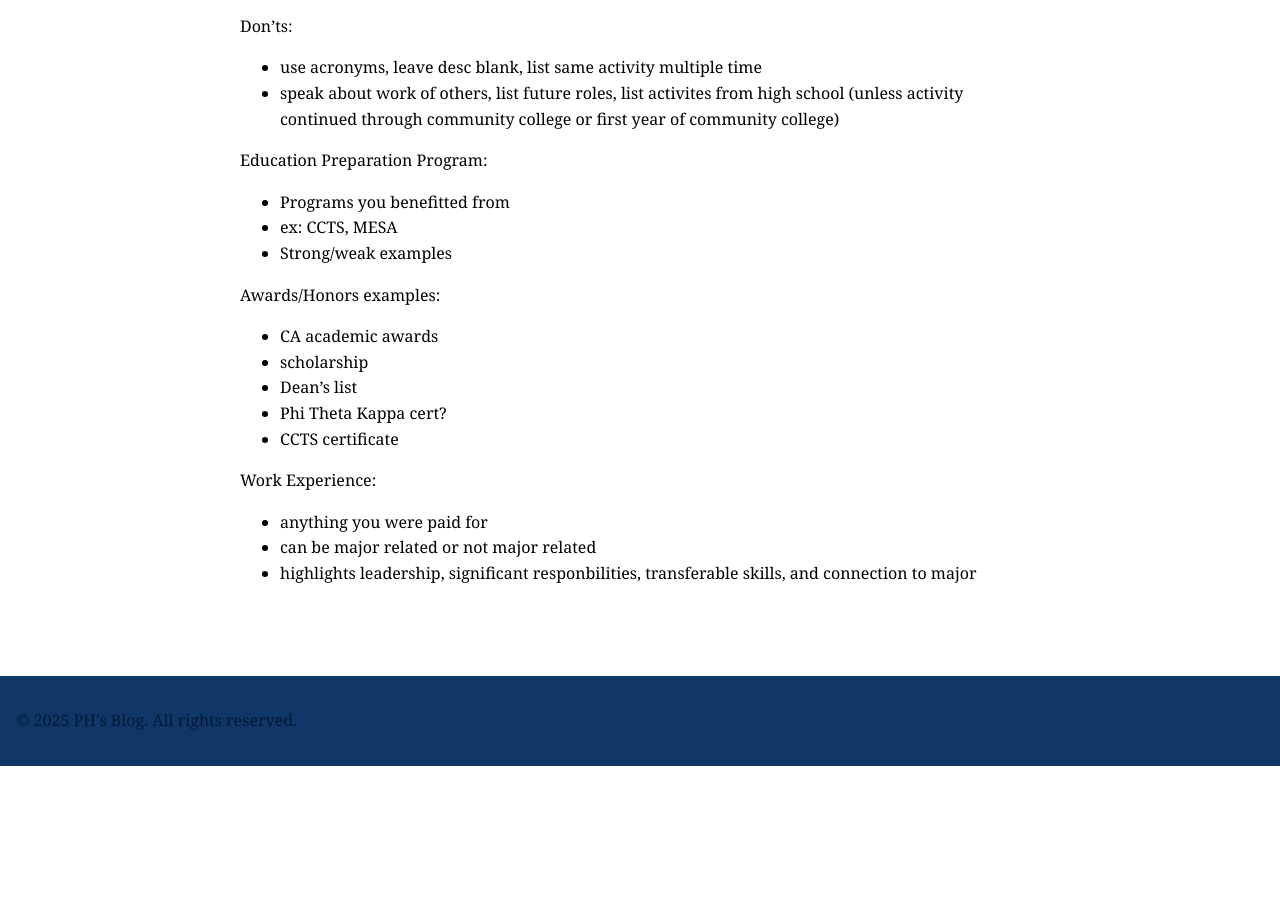
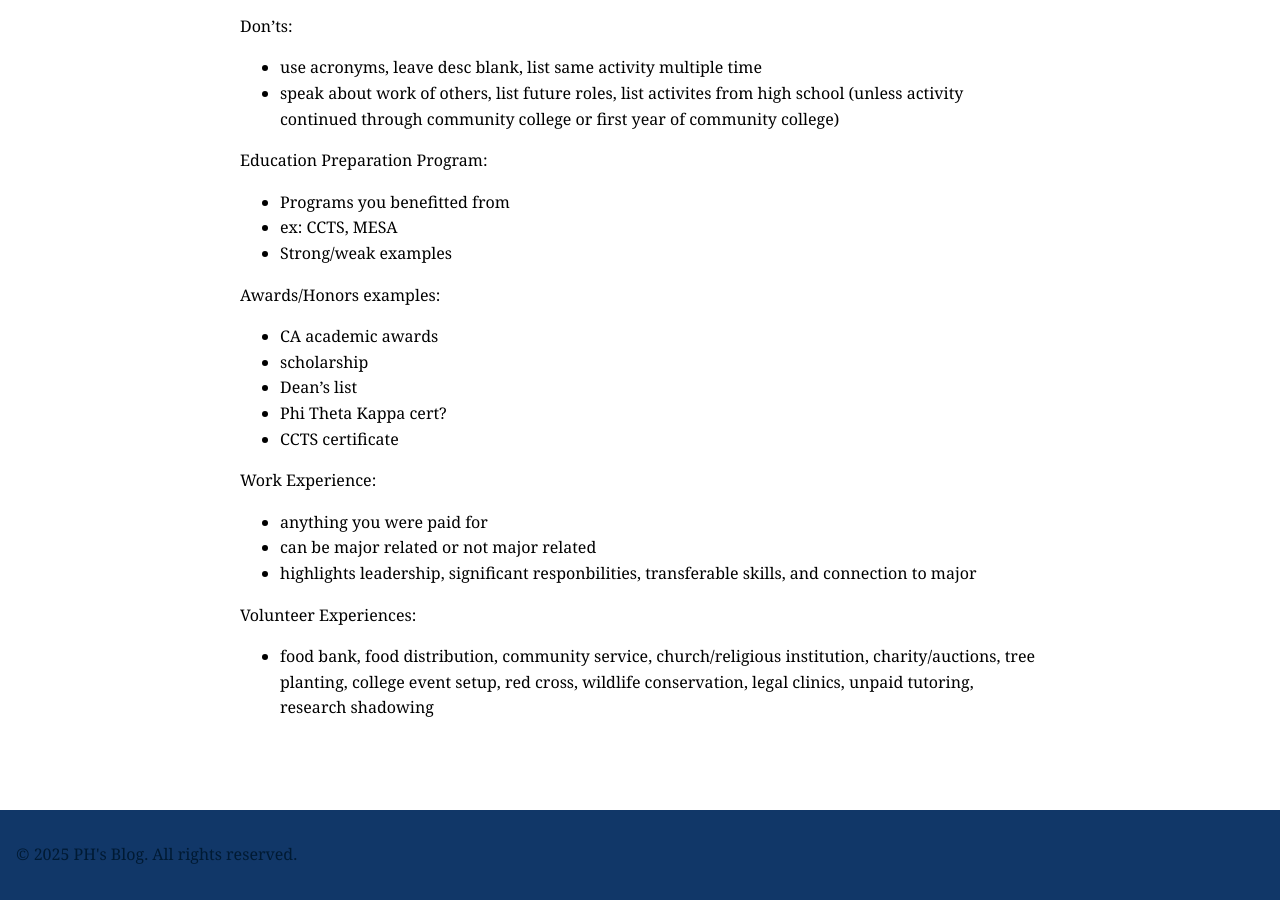
Before and after one commit to CaptainSapphire/PH-s-Blog, a Jekyll site: the page built from _posts/2025-09-19-cctcs-wip.md, in a window 1280 px wide and 900 px high, scrolled down 1274 px. Built offline with Jekyll 4.4.1, drawn with Linux system fonts in a browser that asks for light colours; our own code applies the rules of GitHub Pages for plain Markdown files; before the commit the page ends 2040 px from its top, so only the background shows below that.

Commit message:
Update 2025-09-19-cctcs-wip.md

```diff
--- a/_posts/2025-09-19-cctcs-wip.md
+++ b/_posts/2025-09-19-cctcs-wip.md
@@ -53,3 +53,6 @@ Work Experience:
 - anything you were paid for
 - can be major related or not major related
 - highlights leadership, significant responbilities, transferable skills, and connection to major
+
+Volunteer Experiences:
+- food bank, food distribution, community service, church/religious institution, charity/auctions, tree planting, college event setup, red cross, wildlife conservation, legal clinics, unpaid tutoring, research shadowing
```
